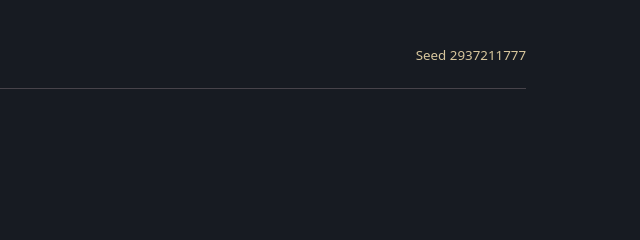
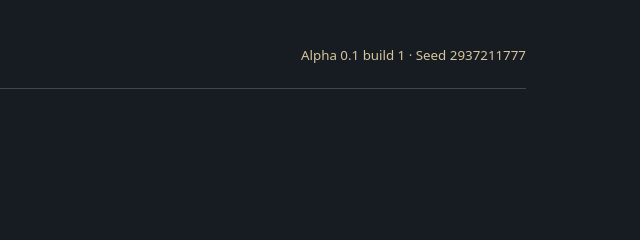
Before and after one commit to johnmchugh1227/Pf2e_roguelike, a plain HTML site: page index.html in a window 1280 px wide. Shown: the top 240 px of the page, 640-1280 px from the left. Drawn offline with Linux system fonts and the light colour scheme.

Commit message:
Identify playtest builds and document Pages handoffs

```diff
--- a/index.html
+++ b/index.html
@@ -111,6 +111,7 @@ const rows=[["Shield Fighter · longsword, steel shield","Shield Block and React
 const heroes=Object.fromEntries(roster.map(([,id],i)=>[id,rows[i]]));
 const triggers={shield:"Shield Block: with your shield raised, block incoming physical damage from an attack. Reactive Strike competes for that same reaction.",reach:"Reactive Strike: a foe within reach uses a triggering move or manipulate action, makes a ranged attack, or leaves a square during a move action.",justice:"Retributive Strike: an enemy damages your ally while both are in your aura. Reduce the damage and retaliate if the enemy is within reach.",liberation:"Liberating Step: an enemy damages, grabs, or restrains your ally while both are in your aura. The ally can Step if able.",bodyguard:"Intercept Attack: stay beside an ally so you can take the triggering physical damage for them."};
 const floors=[["Burial Crypt","Stone coffins break sightlines. Skeleton archers defend the gallery."],["Flooded Warrens","Narrow crossings bring melee heroes together. Water divides the approaches."],["Ruined Watchfort","Long firing lanes reward ranged attacks. Broken walls shelter an advance."]];
+const BUILD_ID = 'Alpha 0.1 build 1';
 const app=document.getElementById("app");
 const key="pf2e-crawl-draft-v1";
 function fresh(seed){return {seed,picks:[],floor:null}}
@@ -1769,7 +1770,7 @@ function battleClick(d){if(!run.battle||d.reset)return false;const s=run.battle;
 
 function bestiaryPanel(){return '<details><summary>General bestiary · '+generalBestiary.filter(x=>x.playable).length+' of '+generalBestiary.length+' playable</summary><ul>'+generalBestiary.map(x=>'<li><b>'+x.name+'</b> · '+x.role+' · '+x.ability+(x.playable?'':' (planned)')+'</li>').join('')+'</ul><p class="legend">Environment pools are planned separately; current floor choices use the original three environments. Seeded general slots preserve room difficulty and boss milestones.</p></details>'+(run.floor===0?'<details><summary>Crypt bestiary · 9 themed types</summary><ul>'+environmentBestiary.crypt.map(id=>'<li><b>'+monsterTypes[id].label+'</b> · '+monsterTypes[id].info+'</li>').join('')+'</ul><p class="legend">Budgeted themed encounters vary in size and creature levels. General creatures appear in rooms 4, 6 and 9; potential reinforcements are reserved in the budget.</p></details>':'')}
 function render(){if(run.battle){const s=run.battle;app.innerHTML=field()+((!s.hp.some(Boolean)||tenthRoom()&&won(s))?journalPanel():'');return}const n=run.picks.length;let heading,body;if(n<3){heading='Choose hero '+(n+1)+' of 3';body=dealDraft(run.seed)[n].map(heroCard).join('')}else if(run.floor===null){heading='Choose the first floor';body=floors.map(([title,desc],i)=>'<article class="card"><h3>'+title+'</h3><p>'+desc+'</p><footer><button data-floor="'+i+'">Choose '+title+'</button></footer></article>').join('')}else{heading=floors[run.floor][0];body='<article class="card"><h3>Expedition assembled</h3><p>Your party and starting environment are selected.</p><button data-enter="1">Enter room 1</button></article>'}
-app.innerHTML='<header><h1>Expedition draft</h1><small>Seed '+run.seed+'</small></header><b>Party</b><ul>'+Array.from({length:3},(_,i)=>'<li>'+(run.picks[i]?name(run.picks[i]):'Open slot')+'</li>').join('')+'</ul><h2 id="stage" tabindex="-1">'+heading+'</h2><section class="grid">'+body+'</section>'+bestiaryPanel()+journalPanel()+(run.floor!==null?'<div class="actions"><button data-reset="same">Replay seed</button><button data-reset="new">New draft</button></div>':'')}
+app.innerHTML='<header><h1>Expedition draft</h1><small>'+BUILD_ID+' &middot; Seed '+run.seed+'</small></header><b>Party</b><ul>'+Array.from({length:3},(_,i)=>'<li>'+(run.picks[i]?name(run.picks[i]):'Open slot')+'</li>').join('')+'</ul><h2 id="stage" tabindex="-1">'+heading+'</h2><section class="grid">'+body+'</section>'+bestiaryPanel()+journalPanel()+(run.floor!==null?'<div class="actions"><button data-reset="same">Replay seed</button><button data-reset="new">New draft</button></div>':'')}
 app.addEventListener('click',e=>{const b=e.target.closest('button');if(!b)return;if(b.dataset.historyexport){journalShowExport();return}if(run.battle){journalRecord();if(b.dataset.retry&&!run.battle.hp.some(Boolean))journalEnsure(true).retries++}feedbackStart(run.battle);if(battleClick(b.dataset)){feedbackFinish(run.battle);persist();render();return}if(b.dataset.enter&&run.floor!==null){run.battle=newRoom();journalEnsure(false);enemyTurn();feedbackFinish(run.battle);preview=null;persist();render();return}feedbackCapture=null;const n=run.picks.length;if(n<3&&dealDraft(run.seed)[n].includes(b.dataset.pick))run.picks.push(b.dataset.pick);else if(n===3&&run.floor===null&&['0','1','2'].includes(b.dataset.floor))run.floor=Number(b.dataset.floor);else if(run.floor!==null&&b.dataset.reset)run=fresh(b.dataset.reset==='same'?run.seed:randomSeed());else return;persist();render();document.getElementById('stage')?.focus()});
 journalMemory=journalRead();if(run.battle&&!run.battle.order){run.battle=newRoom();journalEnsure(true);enemyTurn();persist()}else if(run.battle){journalEnsure(true);kit(run.battle);if(run.battle.active>=3)enemyTurn();persist()}
 render();
```
Also changed, not shown: 3 other files.
